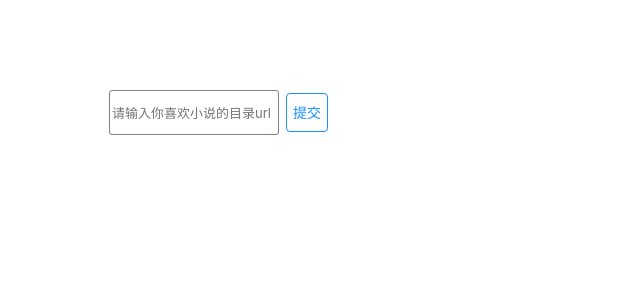
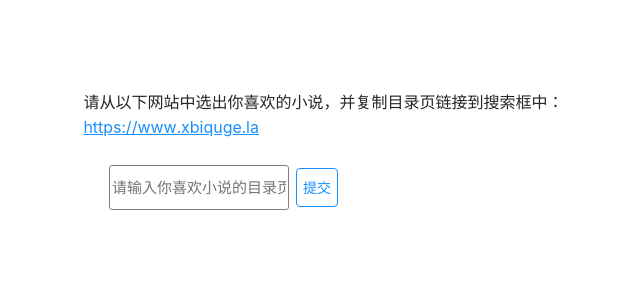
Before and after one commit to Heyvlu/superebook, a React (Create React App) app in the folder client/: page /detail in a window 1280 px wide. Shown: the top 300 px of the page, without its empty margins (403-1043 px from the left). Built offline with nearby package versions, Linux system fonts and the light colour scheme.

Commit message:
beautify

```diff
--- a/client/package.json
+++ b/client/package.json
@@ -3,7 +3,6 @@
   "version": "0.1.0",
   "private": true,
   "dependencies": {
-    "@douyinfe/semi-ui": "^2.2.2",
     "@testing-library/jest-dom": "^5.13.0",
     "@testing-library/react": "^11.2.7",
     "@testing-library/user-event": "^12.8.3",
--- a/client/src/App.css
+++ b/client/src/App.css
@@ -1,12 +1,22 @@
+.website{
+  margin-left: 38%;
+  margin-top: 7%;
+  font-size: 16px;
+}
+.openWebsite{
+  color: #1890ff;
+  text-decoration: underline;
+  cursor: pointer;
+}
 .inputBorder{
-  margin: 7% 0 5% 40%;
+  margin: 2% 0 5% 40%;
   border-radius: 3px;
   border: 1px solid gray;
-  width:170px;
+  width:180px;
   height:45px;
 }
 .inputBorder::-webkit-input-placeholder{
-  font-size: 13px;
+  font-size: 15px;
 }
 .inputBorder:focus{
   border: 1px solid #1890ff;
--- a/client/src/App.js
+++ b/client/src/App.js
@@ -19,7 +19,13 @@ function App() {
     <div>
       <Router>
         {state?<div>
-                <input placeholder="请输入你喜欢小说的目录url" className="inputBorder" value={input} onChange={(e)=>{
+                <div className='website'>
+                  <div>请从以下网站中选出你喜欢的小说，并复制目录页链接到搜索框中：</div>
+                  <div className='openWebsite' onClick={()=>{
+                    window.open('https://www.xbiquge.la');
+                  }}>https://www.xbiquge.la</div>
+                </div>
+                <input placeholder="请输入你喜欢小说的目录页url" className="inputBorder" value={input} onChange={(e)=>{
                   setInput(e.target.value);
                 }} type="text" style={{}}/>
                 <span className="submitLink"><Link to="/detail" onClick={()=>{
--- a/client/src/Components/Chapter/index.css
+++ b/client/src/Components/Chapter/index.css
@@ -1,6 +1,10 @@
+.paragraphF{
+    min-height: 100vh;
+    background-color: rgba(187, 127, 99, 0.7);
+    padding-bottom: 10px;
+}
 .paragraph{
  text-indent: 2em;
  font-size: 13px;
- background-color: rgba(187, 127, 99, 0.7);
  padding-left: 8px;
 }
--- a/client/src/Components/Chapter/index.jsx
+++ b/client/src/Components/Chapter/index.jsx
@@ -3,9 +3,9 @@ import './index.css';
 const Chapter=(props) => {
   if(props.chapter && props.chapter.data){
     const one=props.chapter.data.split('\n');
-    return one.map((paragraph,index)=>{
+    return <div className="paragraphF">{one.map((paragraph,index)=>{
       return <div key={index} className="paragraph">{paragraph}<br/></div>
-    })
+    })}</div>
   }else {
     return null;
   }
--- a/client/src/Components/Detail/detail.css
+++ b/client/src/Components/Detail/detail.css
@@ -1,8 +1,9 @@
 .title{
   text-align: center;
   background-color: rgba(187, 127, 99, 0.7);
+  padding-top: 7px;
   padding-bottom: 7px;
-  font-size: 15px;
+  font-size: 16px;
 }
 .mulufather{
   display: flex;
@@ -12,13 +13,14 @@
   display: flex;
   flex-direction: row;
   flex-wrap: wrap;
-  width: 650px;
+  width: 660px;
   justify-content: center;
   align-items: center;
+  padding-top: 6px;
 }
 .muluButton{
   margin: 3px 50px;
-  width: 225px;
+  width: 230px;
 }
 .muluButtondiv{
   display: block;
--- a/client/src/Components/Detail/detail.jsx
+++ b/client/src/Components/Detail/detail.jsx
@@ -3,7 +3,7 @@ import axios from 'axios';
 import Chapter from '../Chapter/index.jsx';
 import './detail.css'
 import {Button} from 'antd';
-import { Modal } from '@douyinfe/semi-ui';
+import Remiding from "../Remiding/remiding.jsx";
 import 'antd/dist/antd.css';
 
 let scrollTop=0;
@@ -13,7 +13,9 @@ function Detail(props) {
   const [request,setRequest]=useState('请求中...');
   const [back,setBack]=useState(null);
   const [title,setTitle]=useState(null);
-  const [titleShow,setTitleShow]=useState(1);
+  const [titleShow,setTitleShow]=useState(0);
+  const [remiding,setRemiding]=useState('请求出错请重试，你必须输入正确的目录页链接！');
+  const [remidingShow,setRemidingShow]=useState(0);
   useEffect(() => {
     console.log(props.IpVal);
     axios.get('http://localhost:8000',{params:{url:props.IpVal}}).then((res) => {
@@ -21,7 +23,8 @@ function Detail(props) {
         // console.log(data);
         setmulu(data);
     }).catch(()=>{
-      alert("请求出错请重试，你必须输入正确的目录页链接！")
+      setRemidingShow(1);
+      setRequest(null);
     });
   }, [props.IpVal]);
 
@@ -35,7 +38,7 @@ function Detail(props) {
     }
     document.addEventListener("scroll", scrollCallback)
     //unmount listener when App component unmount
-    return () => document.removeEventListener('scroll', scrollCallback)
+    return () => document.removeEventListener('scroll', scrollCallback);
 
   },[mulu])
 
@@ -56,9 +59,11 @@ function Detail(props) {
               setBack('返回目录');
               setTitle(key);
               SetState(chapter);
+              setTitleShow(1);
               props.setSh(0);
             }).catch(()=>{
-              Modal.error({ 'title': '请求错误', 'content': '请重新尝试！' ,'onOk':()=>{window.localtion.href='http://localhost:3000/detail'}});
+              setRemiding('请求出错请重试！');
+              setRemidingShow(1);
             })
           }}>{key}</div></Button></div>
         }):<div className="request">{request}</div>}</div>
@@ -76,6 +81,10 @@ function Detail(props) {
       }}>{back}</button>:null}
       {titleShow && !request?<div  className='title'>{title}</div>:null}
       <Chapter chapter={state}/>
+      {remidingShow?<Remiding param={remiding} onClick={()=>{
+        setRemidingShow(0);
+        window.location.href="http://localhost:3000";
+      }}/>:null}
     </div>
   );
 }
--- /dev/null
+++ b/client/src/Components/Remiding/remiding.css
@@ -0,0 +1,15 @@
+.remiding{
+    position: fixed;
+    top: 33%;
+    left: 38%;
+    border: 1px solid red;
+    border-radius: 4px;
+    padding: 40px 20px 15px 20px;
+    font-size: 18px;
+    color: red;
+}
+.remidingBtn{
+    position: relative;
+    right: -80%;
+    margin-top: 25px;
+}
--- /dev/null
+++ b/client/src/Components/Remiding/remiding.jsx
@@ -0,0 +1,12 @@
+import './remiding.css';
+import {Button} from 'antd';
+
+const Remiding=(props)=>{
+    console.log(props);
+    return (<div className="remiding">
+                <div>{props.param}</div>
+                <Button className='remidingBtn' onClick={props.onClick}>确定</Button>
+            </div>)
+}
+
+export default Remiding;
```
Also changed, not shown: client/src/images/background.png (added), 1 other file (tests, documents, lock files or other folders).
